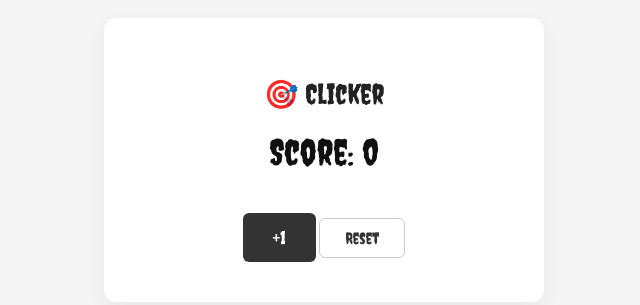
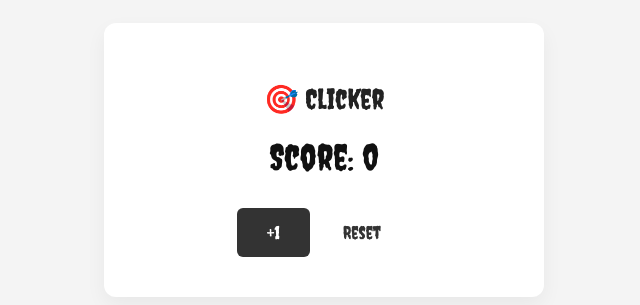
Before and after one commit to Rxmerx666/clicker-game2025, a plain HTML site: page index.html in a window 1280 px wide. Shown: the part 240-545 px from the top of the page, without its empty margins (316-956 px from the left). Drawn offline with Linux system fonts and the light colour scheme.

Commit message:
Update style.css

```diff
--- a/style.css
+++ b/style.css
@@ -1,3 +1,16 @@
+/* Обнуляем стандартные стили для всех кнопок */
+button,
+button:focus,
+button:active {
+    outline: none !important;
+    box-shadow: none !important;
+    -webkit-appearance: none !important;
+    appearance: none !important;
+    -webkit-tap-highlight-color: rgba(0,0,0,0) !important;
+    -webkit-touch-callout: none !important;
+    border: none !important;
+}
+
 /* Подключаем шрифт Creepster */
 body {
     font-family: 'Creepster', cursive;
@@ -11,7 +24,7 @@ body {
     min-height: 100vh;
     text-align: center;
 
-    /* 🔒 Запрещаем выделение по всему сайту */
+    /* Запрещаем выделение текста */
     user-select: none;
     -webkit-user-select: none;
     -moz-user-select: none;
@@ -44,19 +57,43 @@ h1 {
     transition: transform 0.2s ease;
 }
 
-/* Кнопка клика */
-.click-button {
-    display: inline-block;
+/* Контейнер для кнопок */
+.button-group {
+    display: flex;
+    justify-content: center;
+    gap: 20%; /* Расстояние между кнопками */
+    flex-wrap: wrap;
+    margin-top: 30px;
+}
+
+/* Общие стили кнопок */
+.click-button,
+.reset-button {
     padding: 14px 30px;
     font-size: 18px;
-    font-weight: normal;
-    color: white;
-    background-color: #333;
-    border: none;
+    font-family: 'Creepster', cursive;
     border-radius: 6px;
     cursor: pointer;
     transition: background-color 0.2s ease, transform 0.1s ease;
-    font-family: 'Creepster', cursive;
+    border: none;
+    outline: none; /* Убираем обводку */
+    box-shadow: none;
+    -webkit-tap-highlight-color: rgba(0,0,0,0); /* Убираем подсветку на мобильных */
+    -webkit-touch-callout: none;
+    -webkit-appearance: none;
+    appearance: none;
+    user-select: none;
+    tap-highlight-color: transparent;
+    -ms-touch-select: none;
+    touch-action: manipulation;
+    will-change: transform;
+}
+
+/* Стиль кнопки клика */
+.click-button {
+    color: white;
+    background-color: #333;
+    tab-index: -1; /* Отключаем фокус через Tab */
 }
 
 .click-button:hover {
@@ -68,32 +105,14 @@ h1 {
     transform: scale(0.98);
 }
 
-/* Убираем фокус-обводку */
-.click-button:focus {
-    outline: none;
-}
-
-/* Кнопка сброса */
+/* Стиль кнопки сброса */
 .reset-button {
-    margin-top: 15px;
-    display: inline-block;
-    padding: 10px 25px;
-    font-size: 16px;
-    font-weight: normal;
     color: #333;
     background-color: transparent;
     border: 1px solid #ccc;
-    border-radius: 6px;
-    cursor: pointer;
-    transition: all 0.2s ease;
-    font-family: 'Creepster', cursive;
+    tab-index: -1; /* Отключаем фокус через Tab */
 }
 
 .reset-button:hover {
     background-color: #eee;
 }
-
-/* Убираем фокус-обводку */
-.reset-button:focus {
-    outline: none;
-}
```
